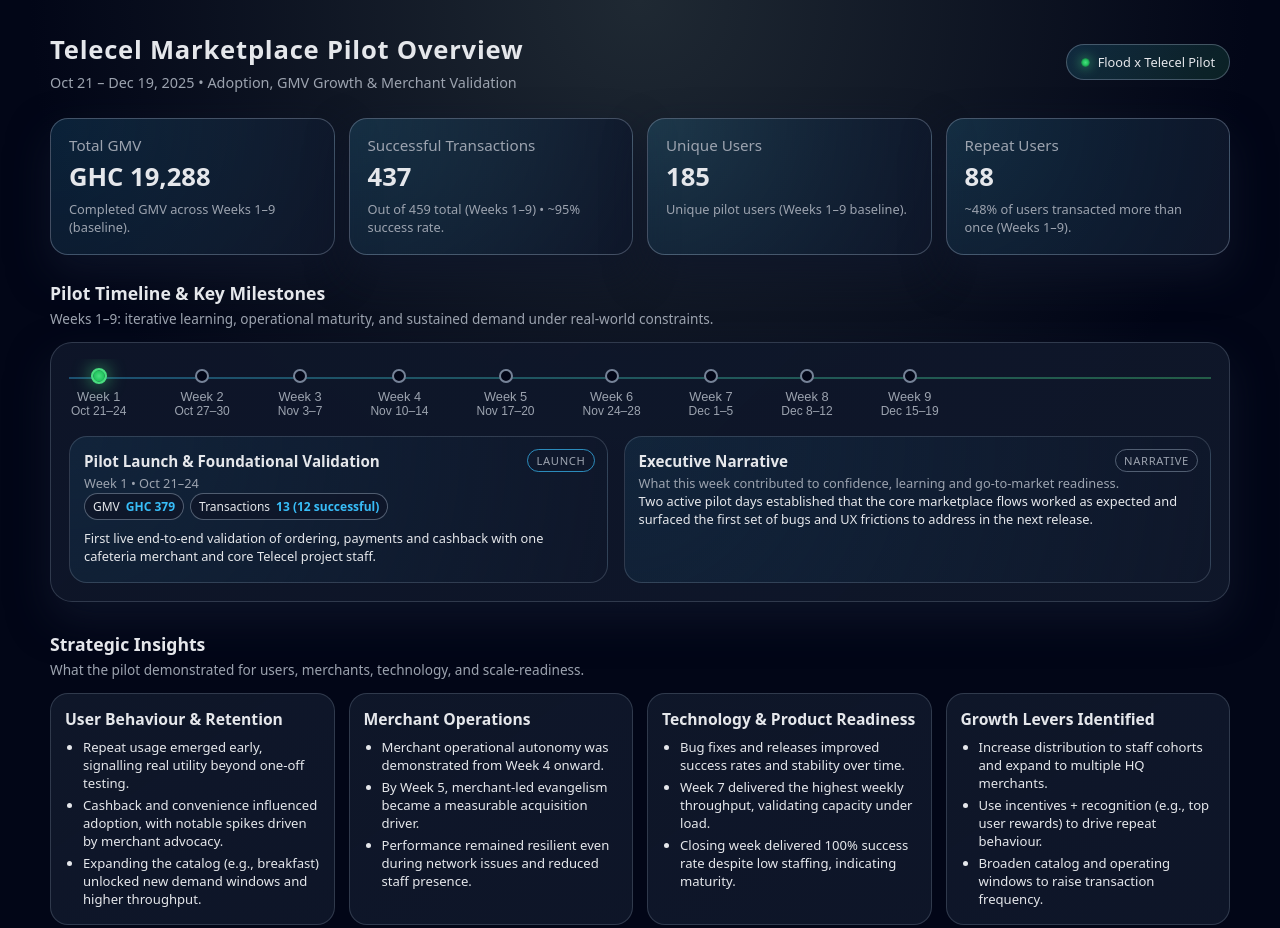
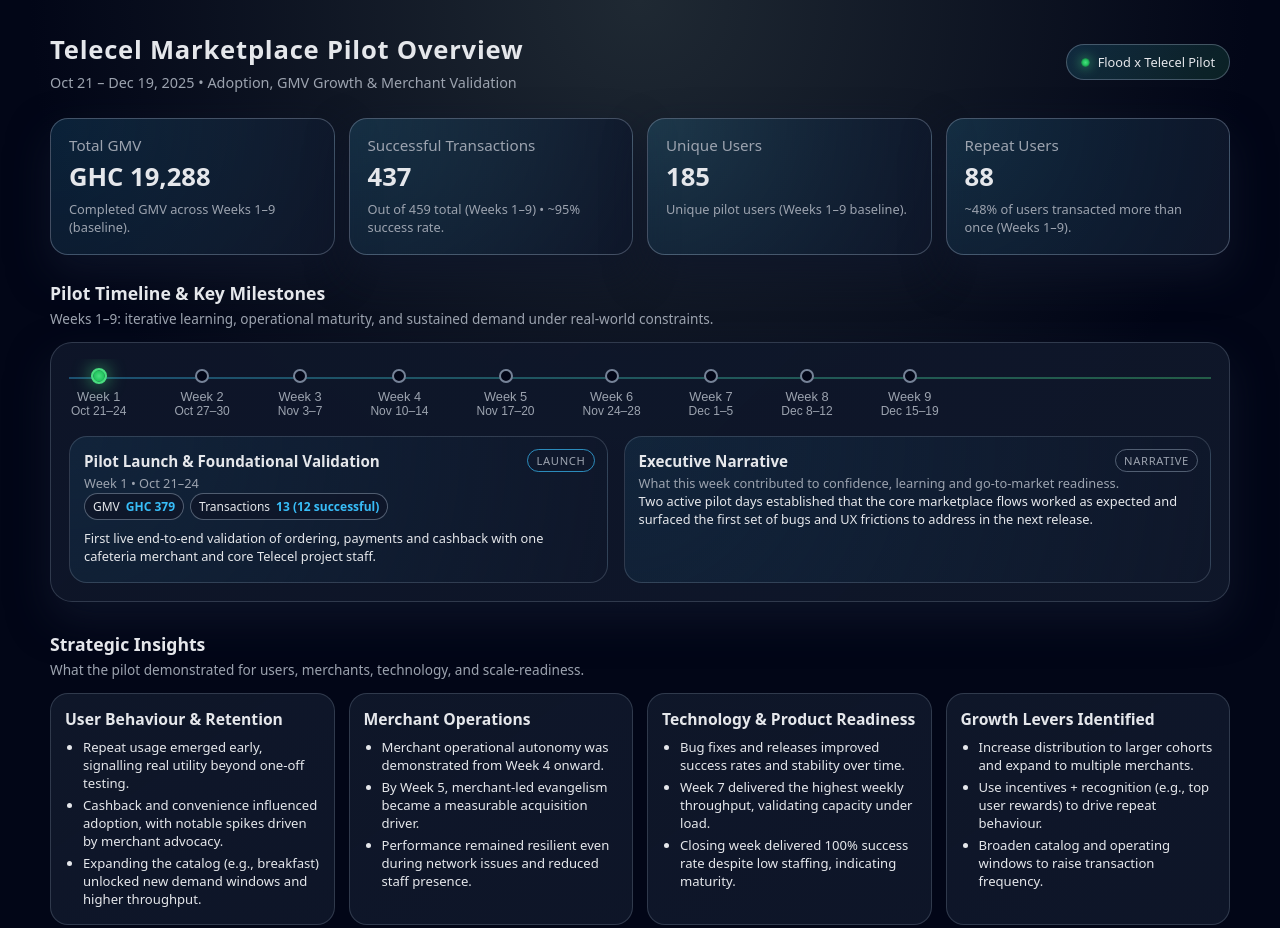
Before and after one commit to kwameday/telecelmvptimeline, a plain HTML site: page index.html in a window 1280 px wide. Shown: the top 928 px of the page. Drawn offline with Linux system fonts and the light colour scheme.

Commit message:
Update index.html

```diff
--- a/index.html
+++ b/index.html
@@ -92,7 +92,7 @@
           <article class="insight-card">
             <h3>Growth Levers Identified</h3>
             <ul>
-              <li>Increase distribution to staff cohorts and expand to multiple HQ merchants.</li>
+              <li>Increase distribution to larger cohorts and expand to multiple merchants.</li>
               <li>Use incentives + recognition (e.g., top user rewards) to drive repeat behaviour.</li>
               <li>Broaden catalog and operating windows to raise transaction frequency.</li>
             </ul>
```
